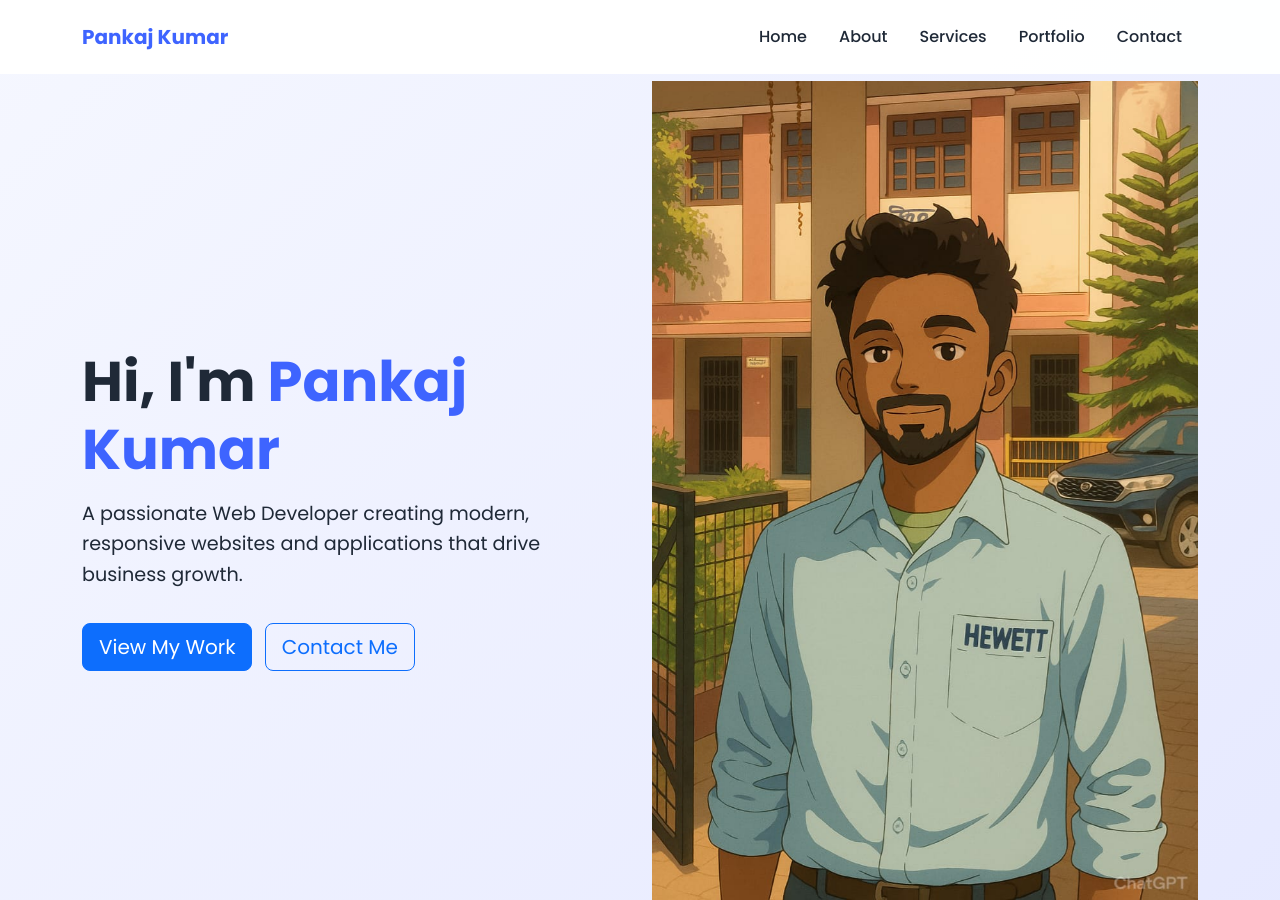
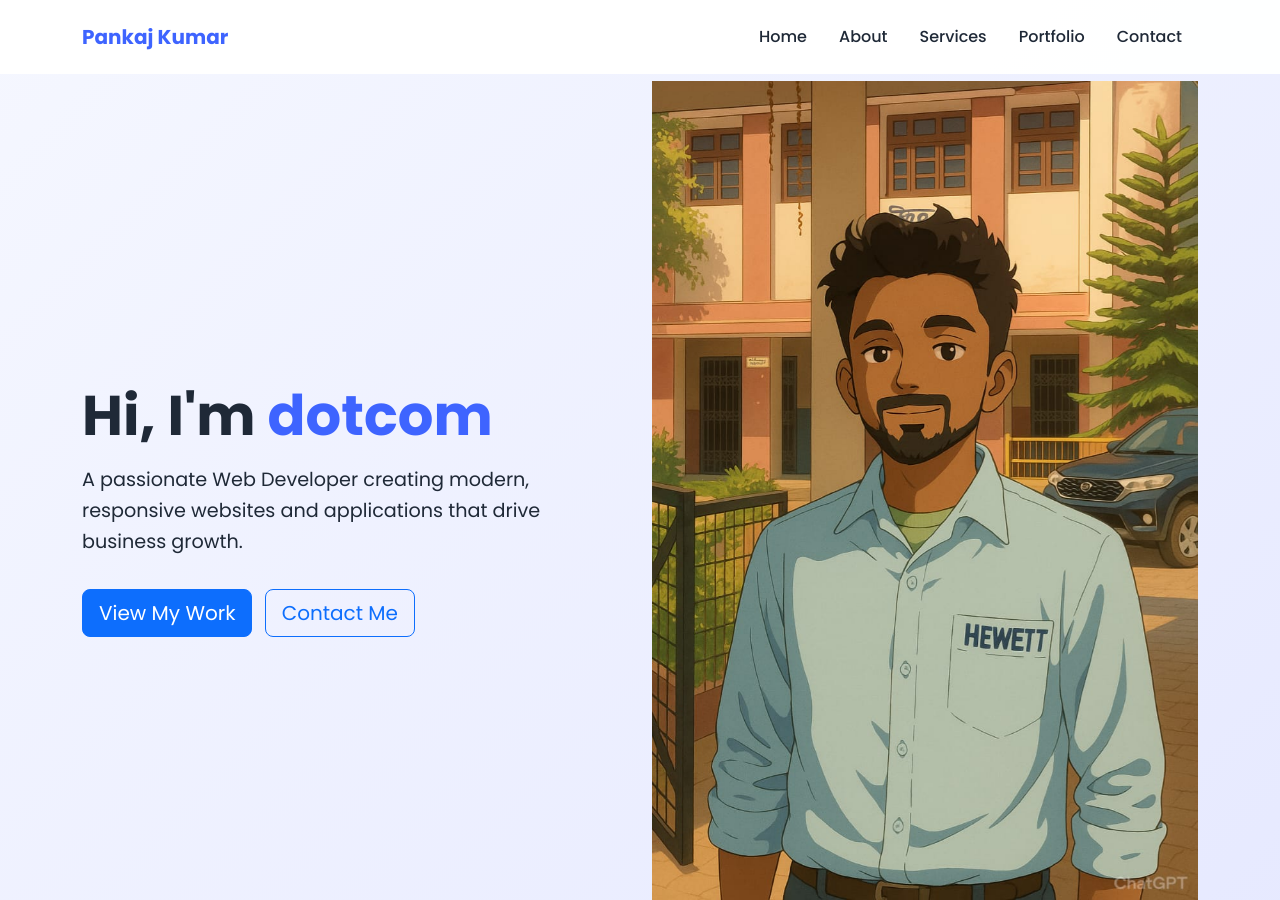
Before and after one commit to Pankaj-dotcom-cloud/My-Portfolio, a plain HTML site: page index.html in a window 1280 px wide. Shown: the top 900 px of the page. Drawn offline with nearby package versions, Linux system fonts and the light colour scheme.

Commit message:
Update index.html

```diff
--- a/index.html
+++ b/index.html
@@ -373,7 +373,7 @@
             <div class="row align-items-center">
                 <div class="col-lg-6">
                     <div class="hero-content">
-                        <h1>Hi, I'm <span>Pankaj Kumar</span></h1>
+                        <h1>Hi, I'm <span>dotcom</span></h1>
                         <p>A passionate Web Developer creating modern, responsive websites and applications that drive business growth.</p>
                         <div class="hero-buttons">
                             <a href="#portfolio" class="btn btn-primary btn-lg">View My Work</a>
```
